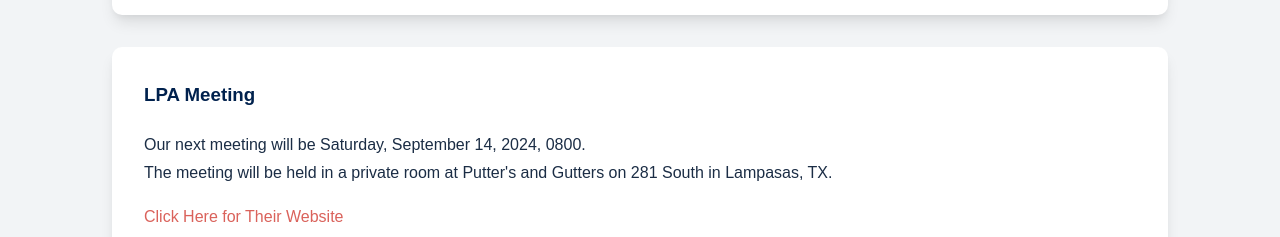
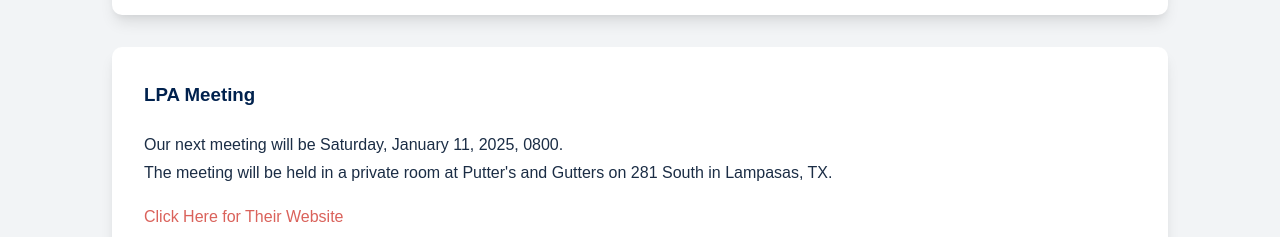
Before and after one commit to lmasullo/svelte-LPA, a Svelte app: page / in a window 1280 px wide. Shown: the part 820-1057 px from the top of the page. Built offline with nearby package versions, Linux system fonts and the light colour scheme.

Commit message:
Jan 2025

```diff
--- a/src/App.svelte
+++ b/src/App.svelte
@@ -43,7 +43,7 @@
   <div id="meeting" class="card">
     <h3>LPA Meeting</h3>
     <p>
-      Our next meeting will be Saturday, September 14, 2024, 0800.
+      Our next meeting will be Saturday, January 11, 2025, 0800.
       <br />
       The meeting will be held in a private room at Putter's and Gutters on 281 South
       in Lampasas, TX.
```
